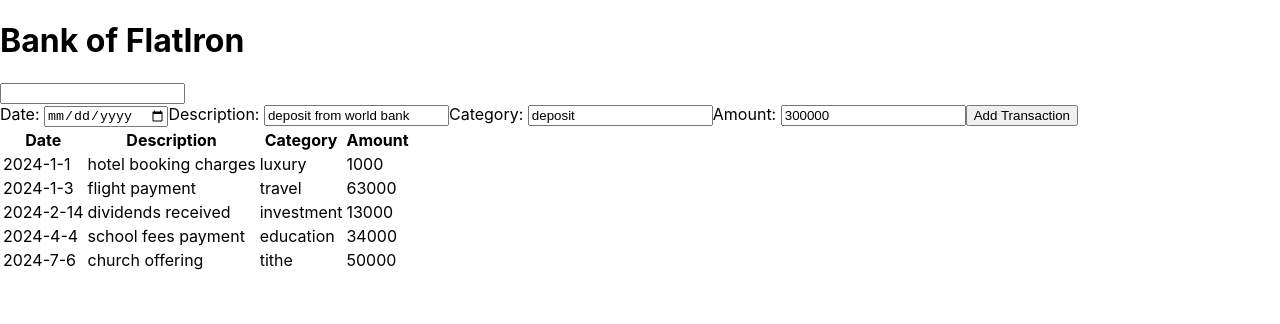
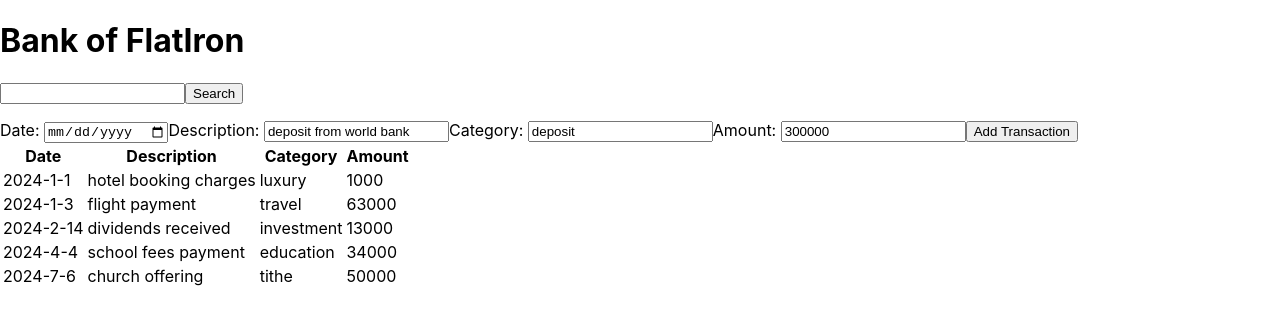
Before and after one commit to One-G-Row/flatiron-codechallenge-phase2, a React (Create React App) app: page / in a window 1280 px wide. Shown: the top 324 px of the page. Built offline with nearby package versions, Linux system fonts and the light colour scheme.

Commit message:
adding logic for filtering search

```diff
--- a/src/components/App.js
+++ b/src/components/App.js
@@ -1,19 +1,19 @@
 /* import './App.css'; */
-import React,{useState} from "react"
-import Header from "./Header"
+import React, { useState } from "react";
+import Header from "./Header";
 import ListTable from "./ListTable";
-import Form from "./Form"
-import detailsData from "../transactions"
-
+import Form from "./Form";
+import detailsData from "../transactions";
 
 function App() {
-  const [transaction, setTransaction] = useState([])
+  const [transaction, setTransaction] = useState([]);
+
 
   return (
     <div className="App">
-      <Header />
-      <Form transaction={transaction} setTransaction={setTransaction}/>
-      <ListTable details={detailsData} addObj={transaction}/>
+      <Header userDetails={detailsData} transactions={transaction} />
+      <Form transaction={transaction} setTransaction={setTransaction} />
+      <ListTable details={detailsData} addObjs={transaction} />
     </div>
   );
 }
--- a/src/components/Form.js
+++ b/src/components/Form.js
@@ -7,6 +7,7 @@ const [date, setDate] = useState("2024-3-4")
 const [description, setDescription] = useState("deposit from world bank")
 const [category, setCategory] = useState("deposit")
 const [amount, setAmount] = useState(300000)
+
 
 
 function handlerDate(e){
--- a/src/components/Header.js
+++ b/src/components/Header.js
@@ -1,20 +1,51 @@
-import React,{useState} from "react"
+import React, { useState } from "react";
 
-function Header(){
-const [input, setInput] = useState()
+function Header({ userDetails, transactions }) {
+  const [input, setInput] = useState([]);
+  const [filterBy, setFilterBy] = useState(userDetails);
+  const [results, setResults] = useState([]);
 
-function handleInput(e){
-setInput(e.target.value)
+  console.log(input);
+  console.log(results);
+  console.log(filterBy);
+
+  function updateFilterBy() {
+    const transactionalArray = [...filterBy, transactions];
+    setFilterBy(transactionalArray);
   }
 
-console.log(input)
+  function handleInput(e) {
+    setInput(e.target.value);
+  }
 
-return(
+  function filterTransaction() {
+    userDetails.filter((input) => {
+      if (filterBy === input) {
+        setResults(userDetails);
+      } else {
+        setResults("none");
+      }
+      /*  userDetail === filterBy */
+    });
+  }
+
+  function filteredResult() {
+    {
+      results.map((result) => <li key={result.id}>{result}</li>);
+    }
+  }
+
+  return (
     <div>
       <h1>Bank of FlatIron</h1>
-<input type="text" onChange={handleInput}/>
+      <input type="text" onChange={handleInput} value={input} />
+      <button onClick={filterTransaction}>Search </button>
+      <ul>
+        {filteredResult}
+      </ul>
+      <p>{results}</p>
+      {updateFilterBy}
     </div>
-)
-
+  );
 }
-export default Header
+export default Header;
--- a/src/components/ListTable.js
+++ b/src/components/ListTable.js
@@ -1,6 +1,6 @@
 
 
-function ListTable({details, addObj}){
+function ListTable({details, addObjs}){
 
 return(
 <div className="table" >
@@ -22,11 +22,29 @@ return(
     <td>{detail.amount}</td>
 </tr>
 })}
-</tbody>
-<tbody>
-<tr>
+
+{/* adding the new transaction to the list table */}
+{addObjs.map((addObj) => {
+  return <tr key={addObj.id}>
+  <td>{addObj}</td>
+  </tr>
+
+ })}
+
+
+{/* <tr>
+<td>{addObjs}</td>
+</tr>  */}
+
+{/* {addObj.map((obj, index)=>{
+<tr key={index}>
+<td>{addObj}</td>
+    <td>{addObj}</td>
+    <td>{addObj}</td>
     <td>{addObj}</td>
 </tr>
+})} */}
+
 </tbody>
 
 </table>
```
Lines whose indentation alone changed are shown as unchanged.
